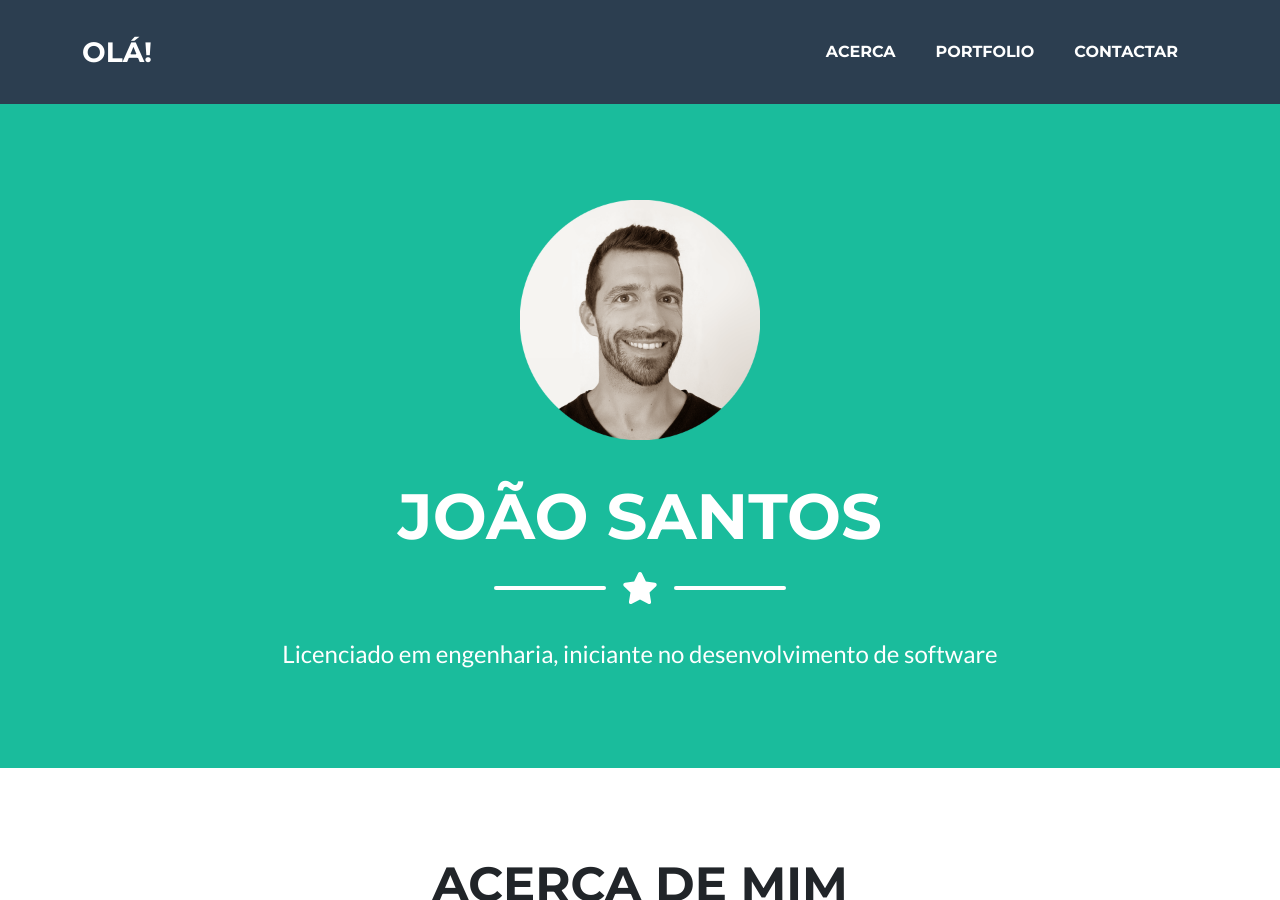
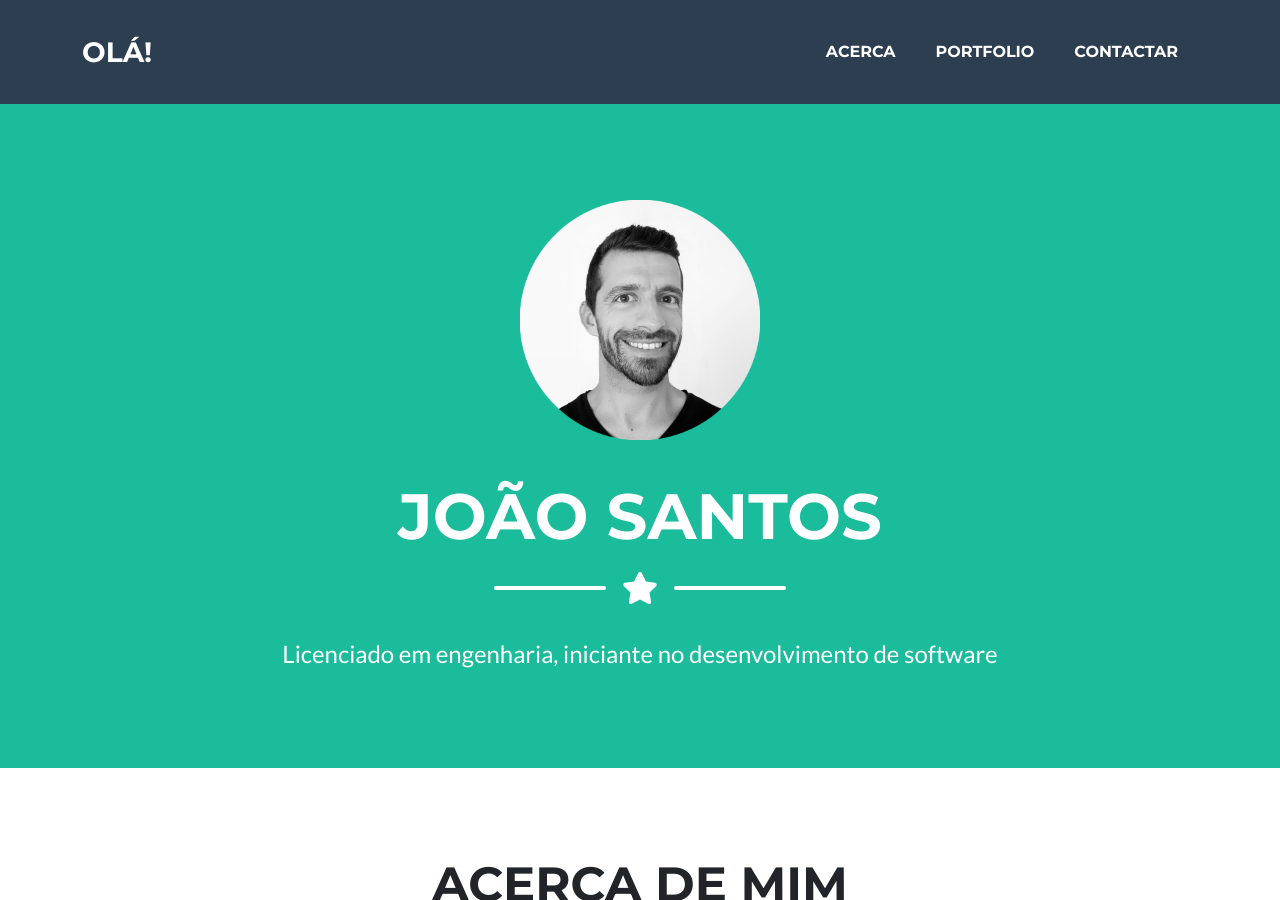
Before and after one commit to joaosantos7614/Homepage, a Jekyll site: the page index.html, which Jekyll copies as it is, in a window 1280 px wide and 900 px high. Built offline with Jekyll 4.4.1, drawn with Linux system fonts in a browser that asks for light colours.

Commit message:
photo changed

```diff
--- a/index.html
+++ b/index.html
@@ -46,7 +46,7 @@
     <header class="masthead bg-primary text-white text-center">
         <div class="container d-flex align-items-center flex-column">
             <!-- Masthead Avatar Image-->
-            <img class="masthead-avatar mb-5" src="assets/img/avatar.png" alt="..." />
+            <img class="masthead-avatar mb-5" src="assets/img/me.png" alt="..." />
             <!-- Masthead Heading-->
             <h1 class="masthead-heading text-uppercase mb-0">João Santos</h1>
             <!-- Icon Divider-->
```
Also changed, not shown: assets/img/me.png (added).
